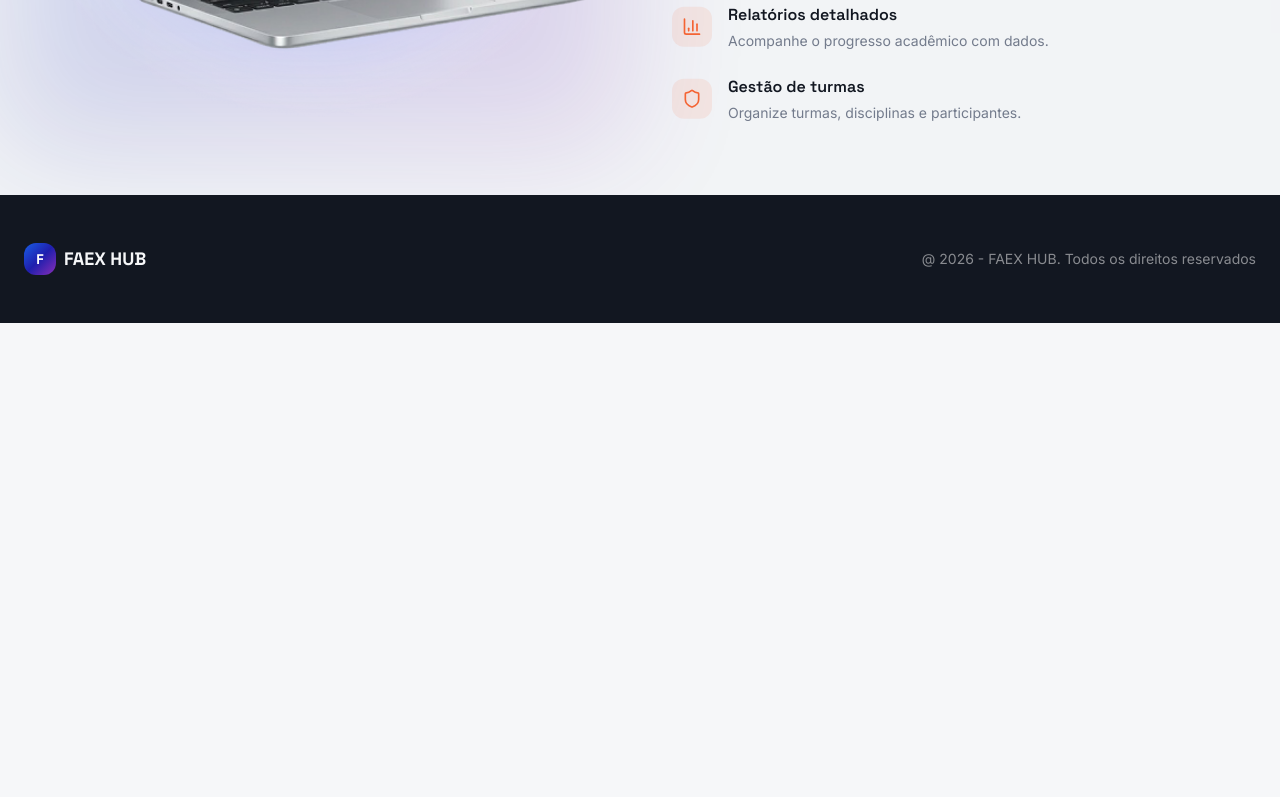
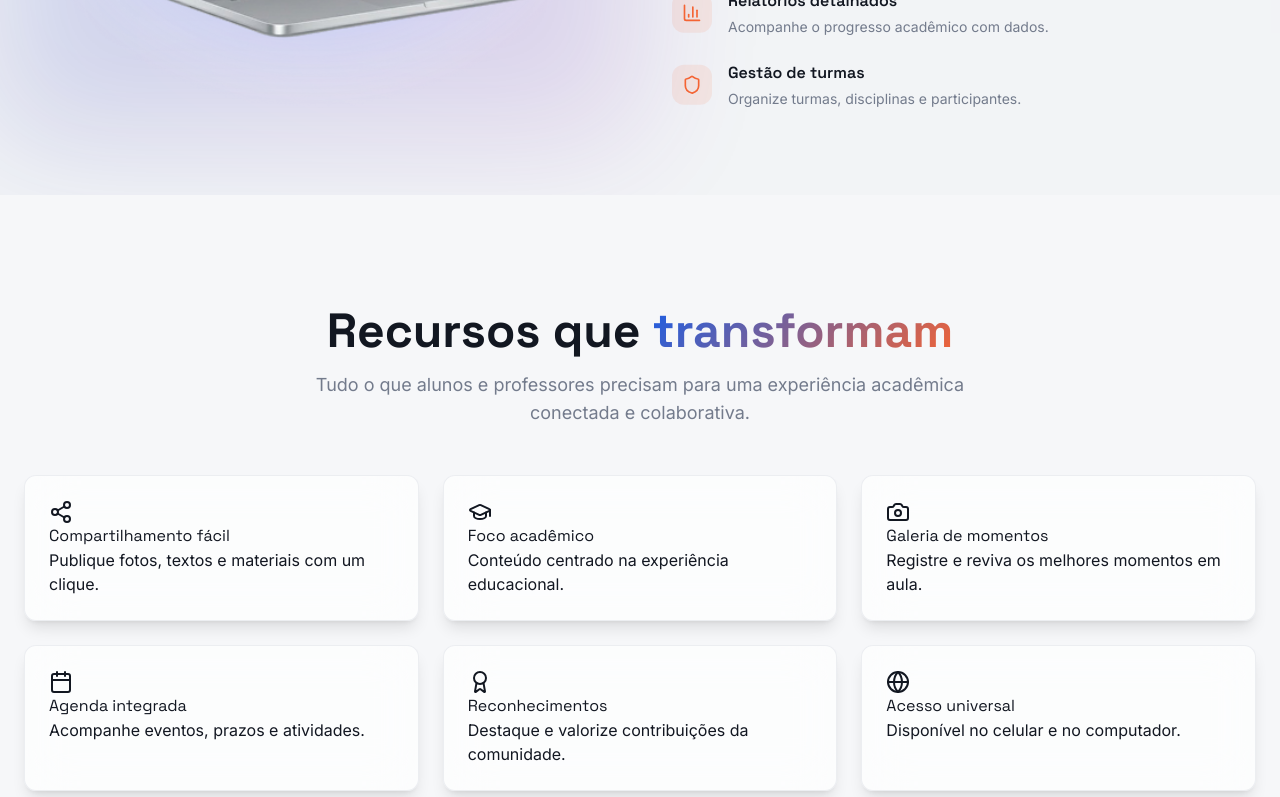
Before and after one commit to fasterspaulosouza/faex-hub-nextjs-lp, a Next.js app: page / in a window 1280 px wide. Shown: the part 2000-2797 px from the top of the page. Before the commit the page ends 2323 px from the top, so only its background shows below. Built offline with nearby package versions, Linux system fonts and the light colour scheme.

Commit message:
componente feature section

```diff
--- a/app/page.tsx
+++ b/app/page.tsx
@@ -3,6 +3,7 @@ import HeroBanner from "@/components/landing/HeroBanner";
 import Header from "@/components/landing/Header";
 import AppSection from "@/components/landing/AppSection";
 import WebSection from "@/components/landing/WebSection";
+import FeaturesSection from "@/components/landing/FeaturesSection";
 
 export default function Home() {
   return (
@@ -11,6 +12,7 @@ export default function Home() {
       <HeroBanner />
       <AppSection />
       <WebSection />
+      <FeaturesSection />
       <Footer />
     </main>
   );
--- /dev/null
+++ b/components/landing/FeaturesSection.tsx
@@ -0,0 +1,80 @@
+"use client";
+
+import { platformFeatures } from "@/lib/data";
+import { motion, useScroll, useTransform } from "framer-motion";
+import { useRef } from "react";
+
+const cardVariants = {
+  hidden: { opacity: 0, y: 60, scale: 0.9 },
+  visible: (i: number) => ({
+    opacity: 1,
+    y: 0,
+    scale: 1,
+    transition: {
+      duration: 0.5,
+      delay: i * 0.1,
+      type: "spring" as const,
+      stiffness: 100,
+      damping: 15,
+    },
+  }),
+};
+
+export default function FeaturesSection() {
+  const ref = useRef<HTMLElement>(null);
+  const { scrollYProgress } = useScroll({
+    target: ref,
+    offset: ["start end", "end start"],
+  });
+
+  const headingY = useTransform(scrollYProgress, [0, 0.3], [60, 0]);
+  const headingOpacity = useTransform(scrollYProgress, [0, 0.2], [0, 1]);
+
+  return (
+    <section
+      ref={ref}
+      id="features"
+      className="py-24 bg-background overflow-hidden"
+    >
+      <div className="container mx-auto px-6">
+        <motion.div
+          style={{ y: headingY, opacity: headingOpacity }}
+          className="text-center mb-16"
+        >
+          <h2 className="text-3xl md:text-5xl font-display font-bold text-foreground mb-4">
+            Recursos que <span className="text-gradient">transformam</span>
+          </h2>
+          <p className="text-lg text-muted-foreground max-w-2xl mx-auto">
+            Tudo o que alunos e professores precisam para uma experiência
+            acadêmica conectada e colaborativa.
+          </p>
+        </motion.div>
+
+        <div className="grid sm:grid-cols-2 lg:grid-cols-3 gap-6">
+          {platformFeatures.map((plataform, i) => (
+            <motion.div
+              key={plataform.title}
+              custom={i}
+              variants={cardVariants}
+              initial="hidden"
+              whileInView="visible"
+              viewport={{ once: true, margin: "-60px" }}
+              whileHover={{
+                y: -8,
+                scale: 1.03,
+                transition: { duration: 0.25 },
+              }}
+              className="glass-card rounded-xl p-6 hover:shadow-xl transition-shadow duration-300 cursor-default"
+            >
+              <motion.div>
+                <plataform.icon />
+              </motion.div>
+              <h3>{plataform.title}</h3>
+              <p>{plataform.desc}</p>
+            </motion.div>
+          ))}
+        </div>
+      </div>
+    </section>
+  );
+}
```
